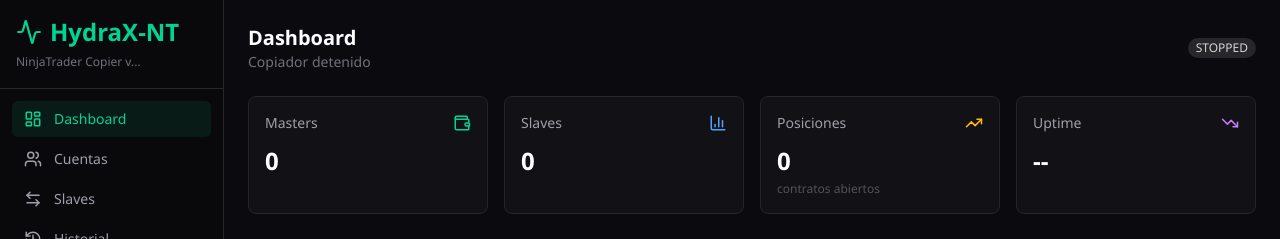
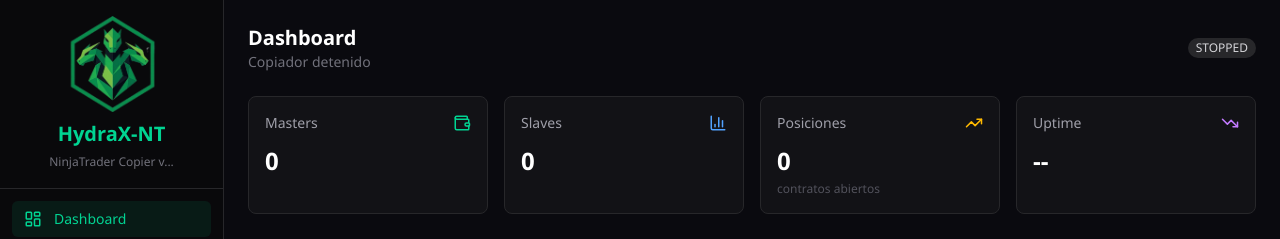
Before and after one commit to truji57/HydraX-NT, a React (Vite) app in the folder frontend/: page / in a window 1280 px wide. Shown: the top 239 px of the page. Built offline with nearby package versions, Linux system fonts and the light colour scheme; no server answers.

Commit message:
Logo HydraX en sidebar + ajustes UI

```diff
--- a/frontend/src/components/layout/Sidebar.tsx
+++ b/frontend/src/components/layout/Sidebar.tsx
@@ -1,5 +1,5 @@
 import { NavLink } from 'react-router-dom';
-import { LayoutDashboard, Users, ArrowLeftRight, History, Settings, Play, Square, Activity, Layers } from 'lucide-react';
+import { LayoutDashboard, Users, ArrowLeftRight, History, Settings, Play, Square, Layers } from 'lucide-react';
 import { cn } from '../../lib/utils';
 import { useStore } from '../../store';
 import { api } from '../../lib/api';
@@ -27,11 +27,9 @@
 
   return (
     <aside className="w-56 h-screen border-r border-zinc-800 bg-zinc-950 flex flex-col">
-      <div className="p-4 border-b border-zinc-800">
-        <h1 className="text-2xl font-bold text-emerald-400 flex items-center gap-2">
-          <Activity size={26} />
-          HydraX-NT
-        </h1>
+      <div className="p-4 border-b border-zinc-800 text-center">
+        <img src="/logo.png" alt="HydraX" className="h-24 w-24 mx-auto mb-2" />
+        <h1 className="text-xl font-bold text-emerald-400">HydraX-NT</h1>
         <span className="text-xs text-zinc-500">NinjaTrader Copier v{version || "..."}</span>
       </div>
 
```
Also changed, not shown: frontend/public/logo.png (added), 1 other file (tests, documents, lock files or other folders).
